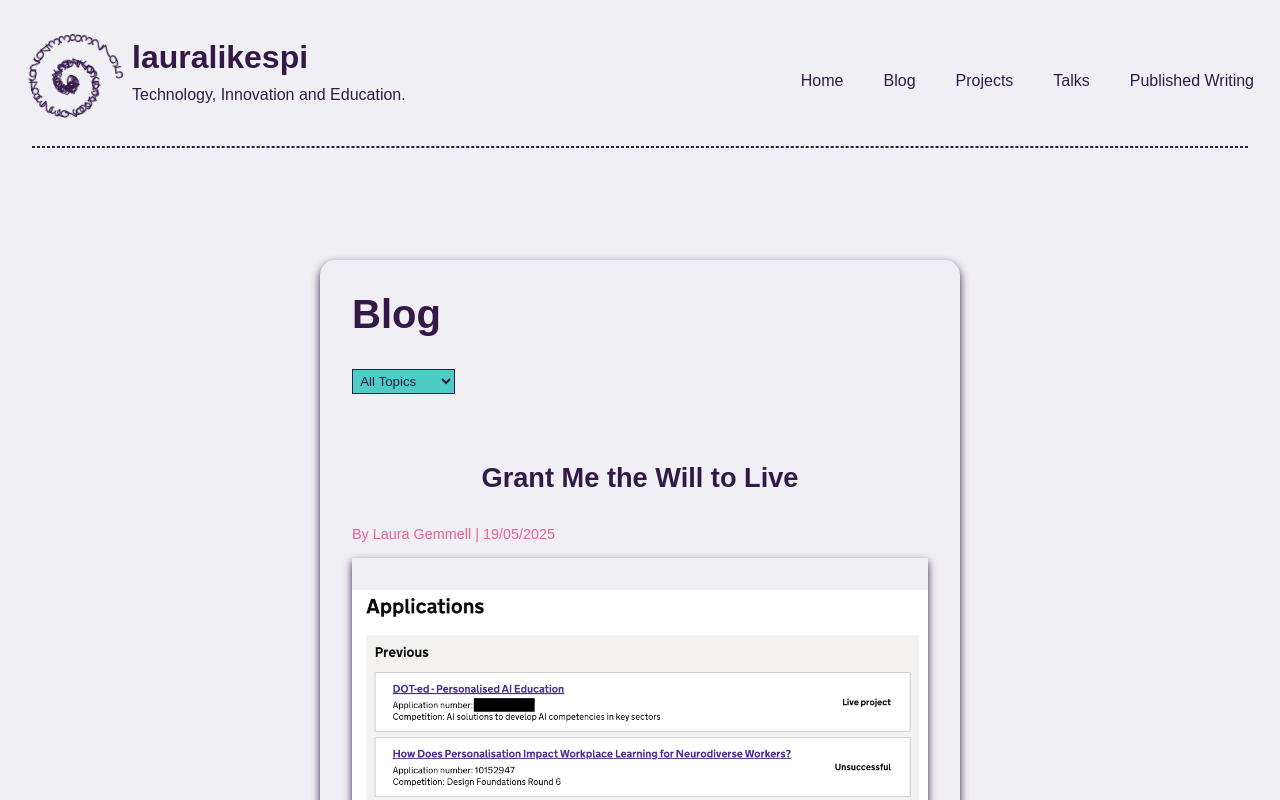
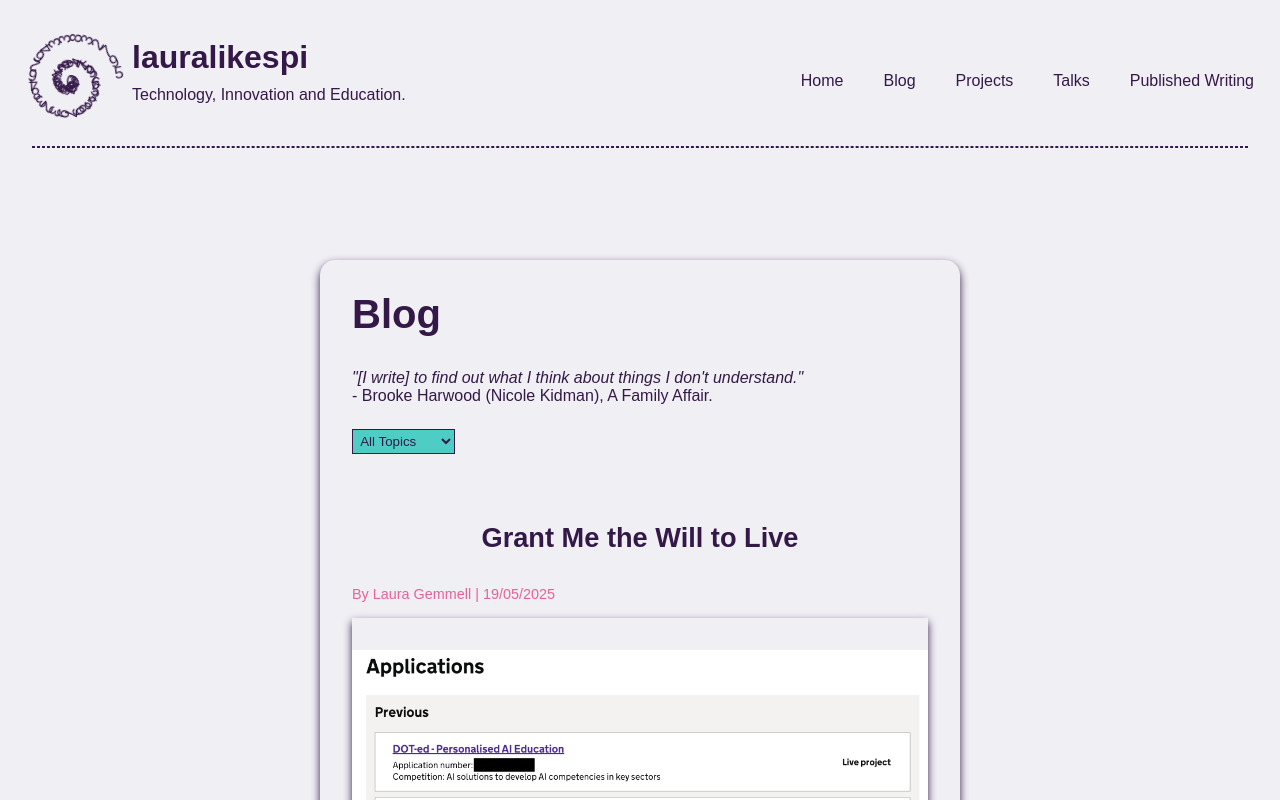
Before and after one commit to lauralikespi/lauralikespi-website, a Next.js app: page /blog in a window 1280 px wide. Shown: the top 800 px of the page. Built offline with nearby package versions, Linux system fonts and the light colour scheme.

Commit message:
adding some blogs

```diff
--- a/app/blog/mockBlogPosts.json
+++ b/app/blog/mockBlogPosts.json
@@ -80,6 +80,18 @@
       "contentFile": "working-less.html",
       "image": "/images/blog/working-less.png",
       "topics_array": ["Founder Life"]
+    },
+    {
+      "id": 8,
+      "slug": "not-everyone-likes-peaches",
+      "title": "I Don't Care If You Don't Like Peaches",
+      "subtitle": "Products Shouldn’t Be Built for Everyone",
+      "author": "Laura Gemmell",
+      "date": "2024-11-19",
+      "excerpt": "I seem to have accidentally created a brand – and a product – that is a little like Marmite. Some people hate it, others love it. And I’m finally okay with that.",
+      "contentFile": "not-everyone-likes-peaches.html",
+      "image": "/images/blog/dont-like-peaches.png",
+      "topics_array": ["Founder Life"]
     }
 
 
--- a/app/components/BlogPage.js
+++ b/app/components/BlogPage.js
@@ -21,6 +21,8 @@ const BlogPage = ({ posts, currentPage, totalPages, topics, currentTopic }) => {
   return (
     <div className={styles.blogPage}>
       <h1>Blog</h1>
+
+      <p><i>"[I write] to find out what I think about things I don't understand."</i> <br/>- Brooke Harwood (Nicole Kidman), A Family Affair.</p>
       <div className={styles.topicFilter}>
         <select
           value={currentTopic || ''}
--- a/public/blog-content/ive-been-an-awful-ceo.html
+++ b/public/blog-content/ive-been-an-awful-ceo.html
@@ -16,7 +16,7 @@
 
 <h3>Maybe This Is Good CEO-ing</h3>
 
-<p>Last week a chat with Caroline Clark (Operations Advisor for SETsquared Bristol) got me thinking about how the business needs to grow at its own pace, and how I grow with the business. And while I am the CEO, I’m also now the manager of a growing team - who hopefully will stick around for a bit and grow with the business.</p>
+<p>Last week a chat with <a href="https://www.linkedin.com/in/carolinehclark/" target="_blank">Caroline Clark</a> (who also wears many hats, one of which is Operations Advisor for SETsquared Bristol) got me thinking about how the business needs to grow at its own pace, and how I grow with the business. And while I am the CEO, I’m also now the manager of a growing team - who hopefully will stick around for a bit and grow with the business.</p>
 
 <p>So in being a bad CEO, I’ve helped the business (our grant application is definitely better than one I knocked out on the train or at the weekend). I’ve got an employee who has happily spent the day delving into evaluation plans for educational pilots (a great use of her teaching experience). And I got to the gym, had lunch in the sun, and I feel remarkably more on top of things.</p>
 
```
Also changed, not shown: public/blog-content/not-everyone-likes-peaches.html (added, +33 -0 lines), 1 other file (tests, documents, lock files or other folders).
